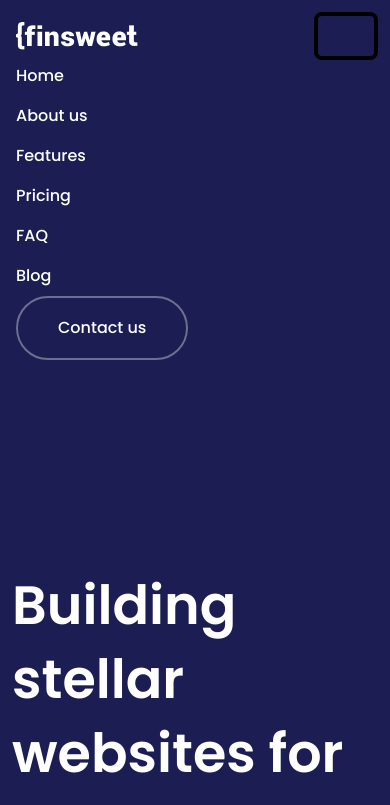
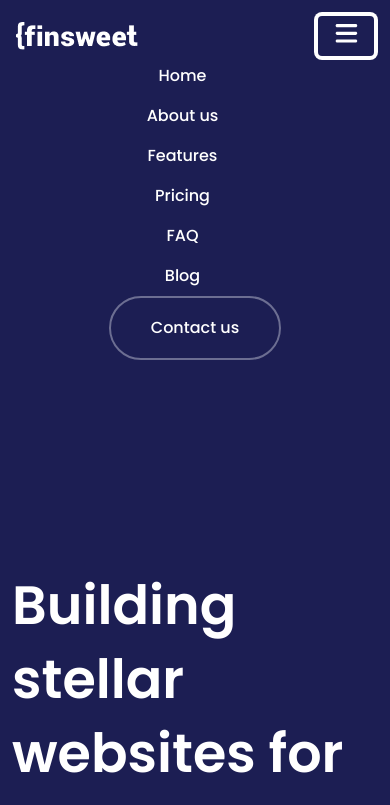
Before and after one commit to Rashed-Rasel/finswet, a plain HTML site: page index.html in a window 390 px wide. Both pictures are taken after a click on the button "Toggle navigation". Shown: the top 805 px of the page. Drawn offline with Linux system fonts and the light colour scheme.

Commit message:
responsive add

```diff
--- a/css/style.css
+++ b/css/style.css
@@ -57,6 +57,15 @@ li {
 #nevbar-part a:hover {
   color: var(--btncolor);
 }
+.navbar-toggler{
+  color: var(--textcolor);
+}
+#nevbar-part .fa-bars{
+  color: var(--textcolor);
+
+}
+
+
 #nevbar-part .btn {
   border-radius: 41px;
   border: 2px solid rgba(244, 246, 252, 0.37);
--- a/index.html
+++ b/index.html
@@ -16,11 +16,14 @@
       href="https://fonts.googleapis.com/css2?family=Manrope:wght@200;300;400;500;600;700;800&display=swap"
       rel="stylesheet"
     />
+    <link rel="stylesheet" href="/css/responsive.css">
     <link rel="stylesheet" href="/css/all.min.css" />
     <link rel="stylesheet" href="/css/bootstrap.min.css" />
     <link rel="stylesheet" href="/css/style.css" />
   </head>
-  <!-- nevbar html start -->
+  <!-- ======================================================== -->
+  <!-- =====================nevbar html start================== -->
+  <!-- ======================================================== -->
   <body>
     <section id="nevbar-part">
       <nav class="navbar navbar-expand-lg p-3">
@@ -37,9 +40,9 @@
             aria-expanded="false"
             aria-label="Toggle navigation"
           >
-            <span class="navbar-toggler-icon"></span>
+            <span class="navbar-toggler-icon"><i class="fa-solid fa-bars fs-2"></i></span>
           </button>
-          <div class="collapse navbar-collapse" id="navbarNav">
+          <div class="collapse navbar-collapse text-center" id="navbarNav">
             <ul class="navbar-nav ms-auto">
               <li class="nav-item">
                 <a class="nav-link active" aria-current="page" href="#">Home</a>
```
Also changed, not shown: css/responsive.css (added).
